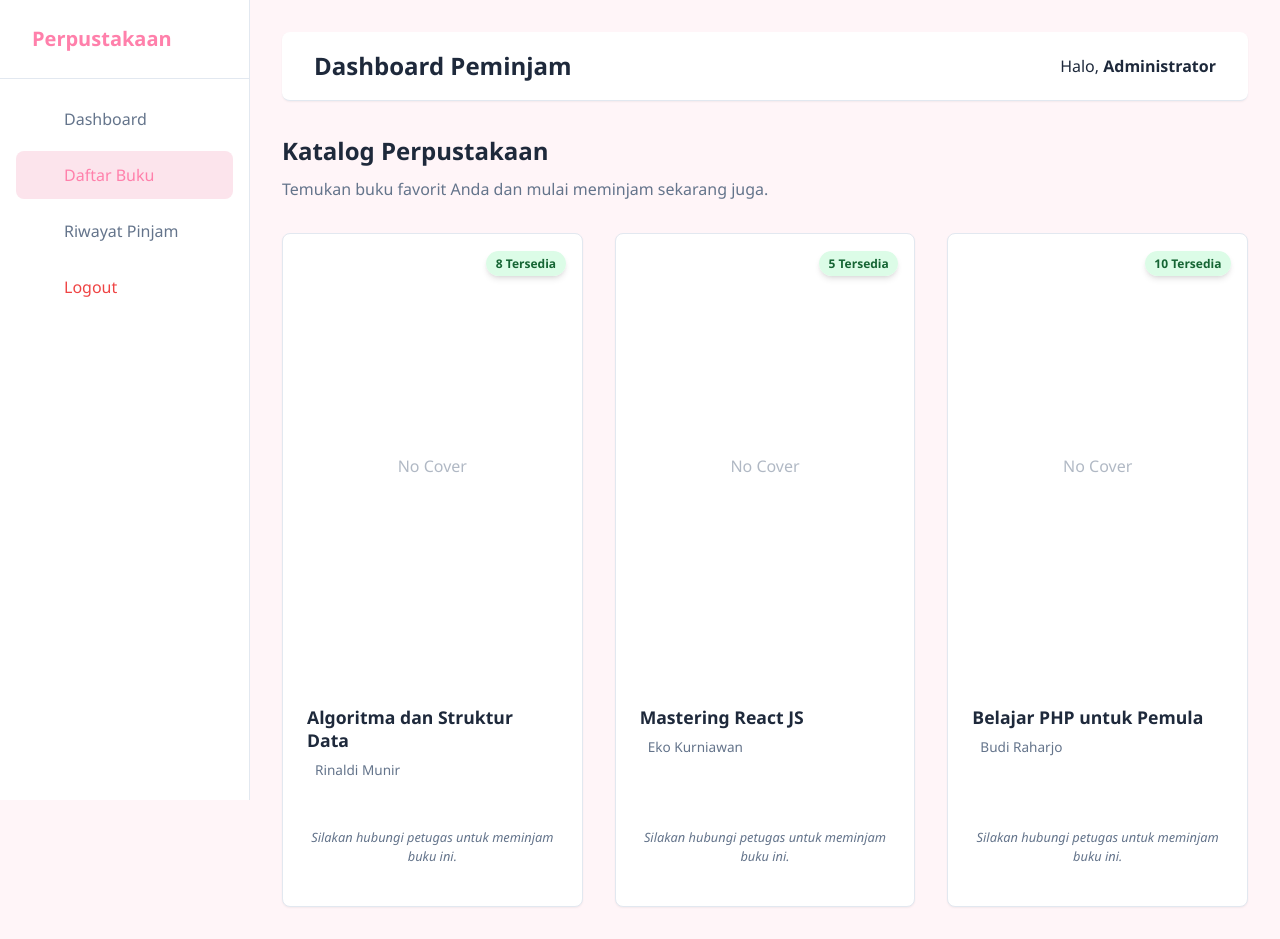
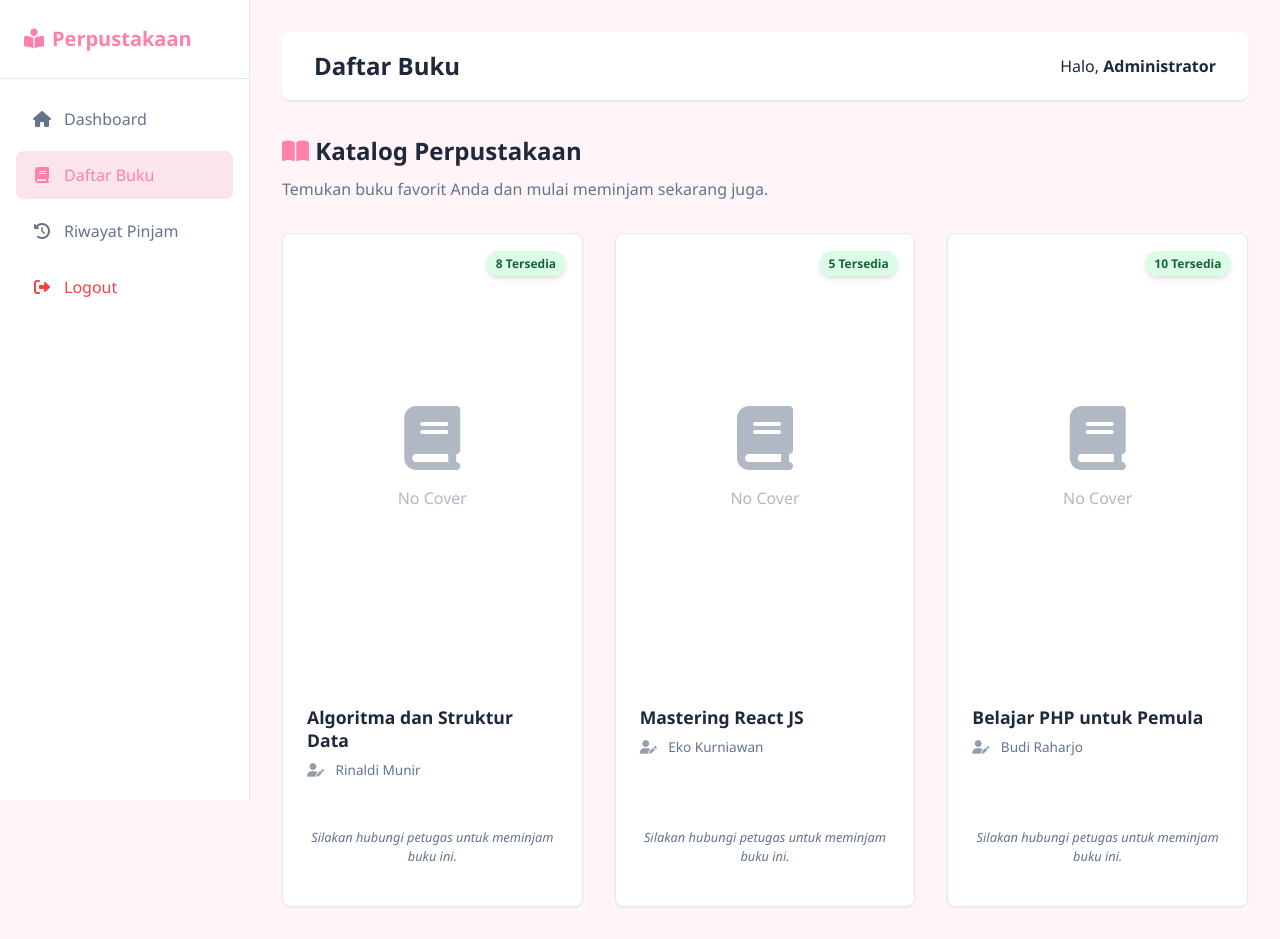
Before and after one commit to zhera2408/zhera-ukk, a PHP site: page /user/buku.php in a window 1280 px wide. Run offline with PHP 8.4, Linux system fonts and the light colour scheme; a user stored in the database is signed in; data comes from the database, SQL or seed files in the repository.

Commit message:
Fix dynamic titles and active sidebar highlights for Vercel deployment

```diff
--- a/user/header.php
+++ b/user/header.php
@@ -9,10 +9,7 @@ check_login();
     <meta name="viewport" content="width=device-width, initial-scale=1.0">
     <title><?= isset($title) ? $title . ' - ' : ''; ?>Dashboard User</title>
     <link rel="stylesheet" href="<?= base_url('assets/css/style.css'); ?>">
-    <link href="https://fonts.googleapis.com/css2?family=Inter:wght@400;500;600;700&display=swap" rel="stylesheet">
-    <style>
-        body { font-family: 'Inter', sans-serif; }
-    </style>
+    <link rel="stylesheet" href="https://cdnjs.cloudflare.com/ajax/libs/font-awesome/6.4.0/css/all.min.css">
 </head>
 <body>
     <div class="wrapper">
@@ -21,8 +18,12 @@ check_login();
                 <i class="fas fa-book-reader"></i> Perpustakaan
             </div>
             <ul class="nav-links">
-                <?php $current_page = basename($_SERVER['REQUEST_URI'] ?: 'index.php'); ?>
-                <li><a href="<?= base_url('user/index.php'); ?>" class="<?=($current_page == 'index.php' || $current_page == 'user' || $current_page == '') ? 'active' : ''; ?>"><i class="fas fa-home"></i> Dashboard</a></li>
+                <?php
+$current_page = basename(parse_url($_SERVER['REQUEST_URI'] ?? 'index.php', PHP_URL_PATH));
+if ($current_page == 'user' || $current_page == '')
+    $current_page = 'index.php';
+?>
+                <li><a href="<?= base_url('user/index.php'); ?>" class="<?=($current_page == 'index.php') ? 'active' : ''; ?>"><i class="fas fa-home"></i> Dashboard</a></li>
                 <li><a href="<?= base_url('user/buku.php'); ?>" class="<?=($current_page == 'buku.php') ? 'active' : ''; ?>"><i class="fas fa-book"></i> Daftar Buku</a></li>
                 <li><a href="<?= base_url('user/riwayat.php'); ?>" class="<?=($current_page == 'riwayat.php') ? 'active' : ''; ?>"><i class="fas fa-history"></i> Riwayat Pinjam</a></li>
                 <li><a href="<?= base_url('logout.php'); ?>" style="color: var(--danger-color);"><i class="fas fa-sign-out-alt"></i> Logout</a></li>
@@ -31,7 +32,16 @@ check_login();
 
         <main class="main-content">
             <header>
-                <h2>Dashboard Peminjam</h2>
+                <h2>
+                    <?php
+if ($current_page == 'index.php')
+    echo 'Dashboard Peminjam';
+elseif ($current_page == 'buku.php')
+    echo 'Daftar Buku';
+elseif ($current_page == 'riwayat.php')
+    echo 'Riwayat Peminjaman';
+?>
+                </h2>
                 <div class="user-info">
                     Halo, <strong><?php echo $_SESSION['nama']; ?></strong>
                 </div>
```
Also changed, not shown: admin/header.php (+10 -10 lines).
